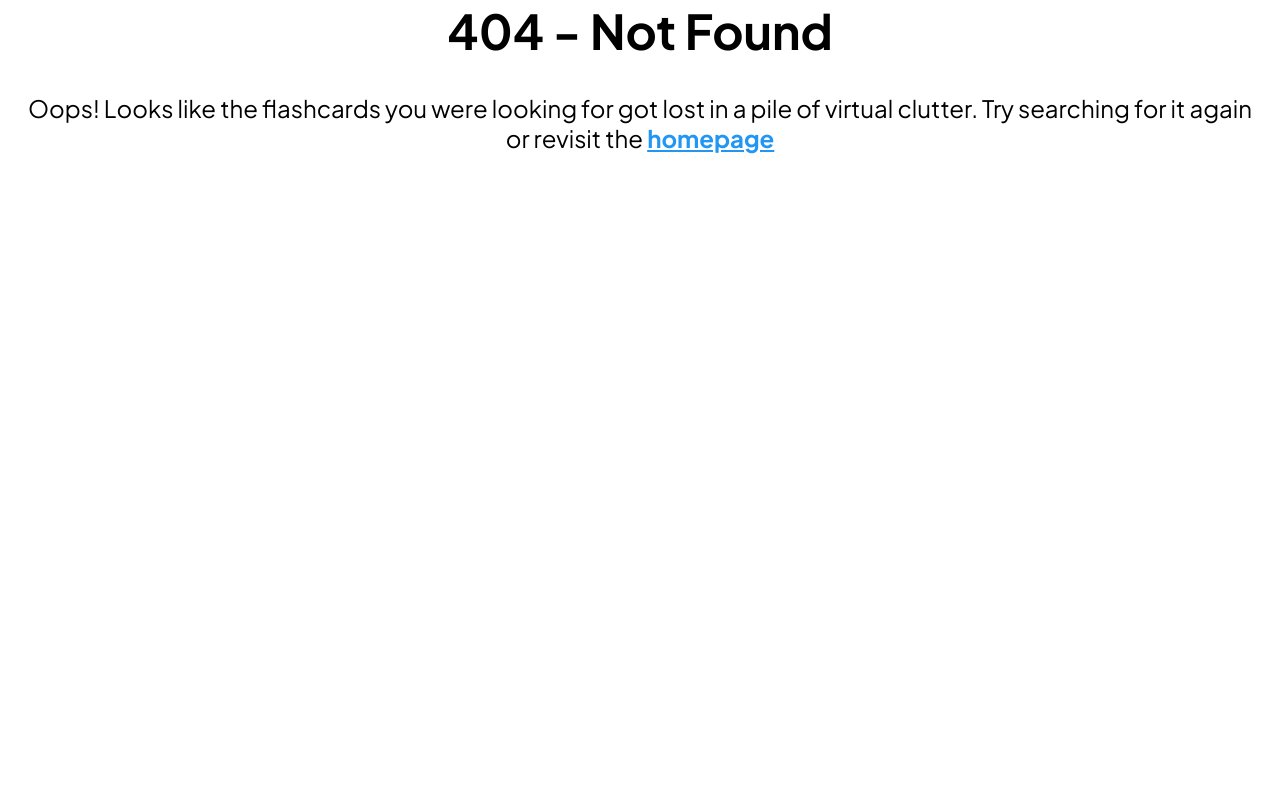
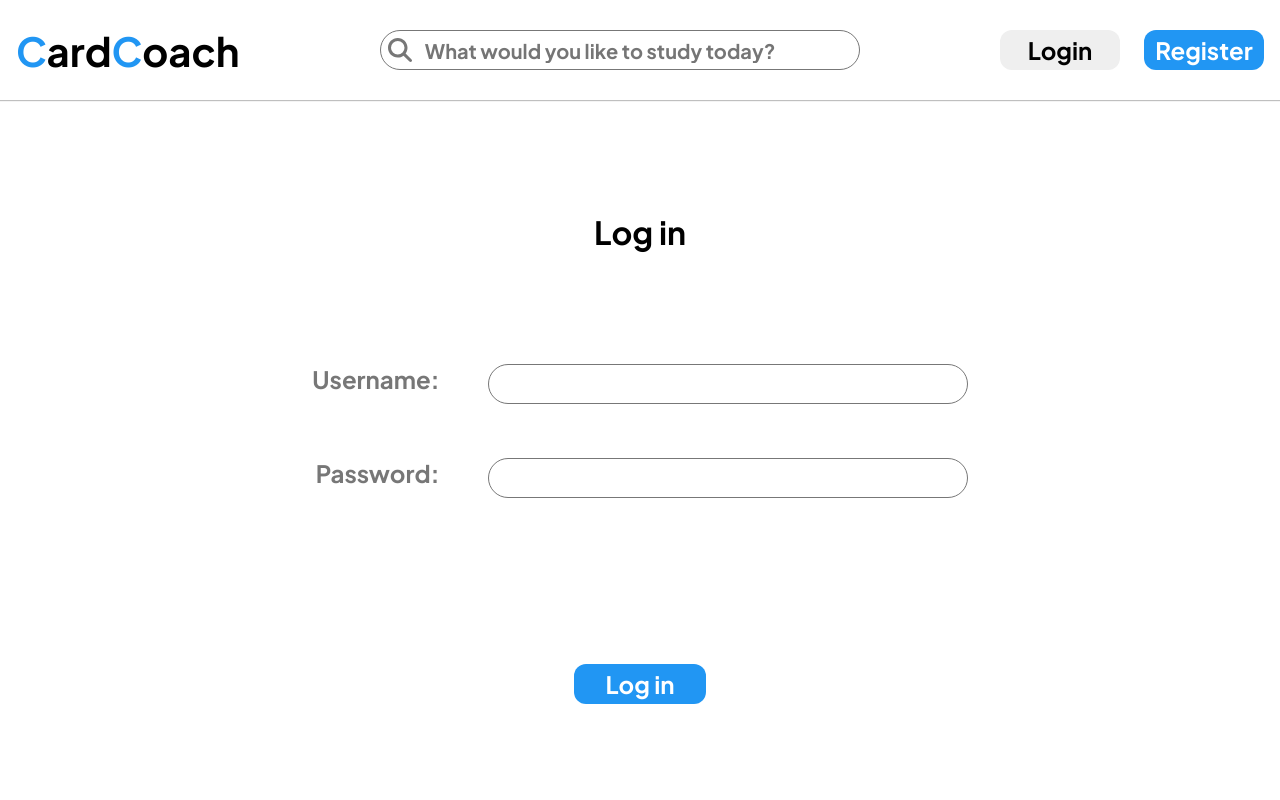
Before and after one commit to BBrownley/cardcoach-client, a React (Create React App) app: page /login in a window 1280 px wide. Before the commit this address had no page. Shown: the top 800 px of the page. Built offline with nearby package versions, Linux system fonts and the light colour scheme.

Commit message:
add login view

```diff
--- a/src/App.js
+++ b/src/App.js
@@ -9,6 +9,7 @@ import Dashboard from "./components/views/Dashboard/Dashboard";
 import CreateSet from "./components/views/CreateSet/CreateSet";
 
 import Register from "./components/views/Register/Register";
+import Login from "./components/views/Login/Login";
 
 import NotFound from "./components/views/NotFound/NotFound";
 
@@ -67,6 +68,15 @@ const router = createBrowserRouter([
     )
   },
   {
+    path: "/login",
+    element: (
+      <Container>
+        <Navigation />
+        <Login />
+      </Container>
+    )
+  },
+  {
     path: "/dashboard",
     element: (
       <Container>
--- a/src/components/reusable/Navigation/Navigation.jsx
+++ b/src/components/reusable/Navigation/Navigation.jsx
@@ -79,7 +79,9 @@ export default function Navigation() {
           </div>
         </div>
         <div className="login-register">
-          <button className="btn btn-secondary">Login</button>
+          <Link to="/login" className="link-btn">
+            <button className="btn btn-secondary">Login</button>
+          </Link>
           <Link to="/register" className="link-btn">
             <button className="btn btn-primary">Register</button>
           </Link>
--- /dev/null
+++ b/src/components/views/Login/Login.elements.js
@@ -0,0 +1,77 @@
+import styled from "styled-components";
+
+import { Wrapper } from "../../reusable/Wrapper.elements";
+
+export const Container = styled(Wrapper)`
+  font-size: 2.5rem;
+  text-align: center;
+  padding-top: 7rem;
+
+  > * {
+    margin-bottom: 7rem;
+  }
+  form {
+    font-size: 1.5rem;
+    font-weight: bold;
+
+    margin: 0 auto;
+    display: inline-block;
+
+    .form-field {
+      display: flex;
+      justify-content: right;
+      margin-bottom: 3rem;
+      position: relative;
+      text-align: right;
+
+      label {
+        margin-right: 3rem;
+      }
+
+      .field-error {
+        @keyframes field-error-anim {
+          from {
+            opacity: 0;
+            right: -2rem;
+          }
+
+          to {
+            opacity: 1;
+            right: 0;
+          }
+        }
+
+        animation: field-error-anim 0.5s;
+        position: absolute;
+        right: 0;
+        top: -2rem;
+        color: ${props => props.theme.colors.orange};
+      }
+    }
+  }
+
+  .create-acc {
+    margin: 7rem 0;
+    padding-left: 2rem;
+    padding-right: 2rem;
+  }
+
+  .need-acc {
+    font-weight: 400;
+  }
+  /* change flex direction of form fields to take up less width*/
+  @media (max-width: 820px) {
+    form {
+      .form-field {
+        flex-direction: column;
+        align-items: flex-start;
+        font-size: 1rem;
+
+        .field-error {
+          top: -0.25rem;
+          font-size: 1rem;
+        }
+      }
+    }
+  }
+`;
--- /dev/null
+++ b/src/components/views/Login/Login.jsx
@@ -0,0 +1,116 @@
+import React, { useState, useEffect } from "react";
+
+import StyledLink from "../../reusable/elements.elements";
+
+import { Container } from "./Login.elements";
+
+import { FontAwesomeIcon } from "@fortawesome/react-fontawesome";
+import { faCircleExclamation } from "@fortawesome/free-solid-svg-icons";
+
+import userService from "../../../services/users";
+
+import { useNavigate } from "react-router-dom";
+
+export default function Login() {
+  const [username, setUsername] = useState("");
+  const [password, setPassword] = useState("");
+  const [errors, setErrors] = useState({});
+
+  const navigate = useNavigate();
+
+  useEffect(() => {
+    window.scrollTo(0, 0);
+  });
+
+  const handleSubmit = async event => {
+    event.preventDefault();
+
+    const valid = validateForm();
+
+    if (valid) {
+      // pass user/pw to server
+      const newUser = { username, password };
+
+      const res = await userService.register(newUser);
+
+      if (res?.error) {
+        setErrors(res.error);
+      } else {
+        // login successful; re-direct to dashboard
+        navigate("/dashboard");
+      }
+    }
+  };
+
+  // Client-side validation ensures the username and password fields are filled in
+  const validateForm = () => {
+    let errors = {};
+    let isValid = true;
+
+    if (!username) {
+      errors.username = "Username is required";
+      isValid = false;
+    }
+
+    if (!password) {
+      errors.password = "Password is required";
+      isValid = false;
+    }
+
+    setErrors(errors);
+
+    return isValid;
+  };
+
+  return (
+    <Container>
+      <h3>Log in</h3>
+      <div className="form-wrapper">
+        <form onSubmit={handleSubmit}>
+          <div className="form-field">
+            <label htmlFor="username">Username:</label>
+            <input
+              type="text"
+              id="username"
+              value={username}
+              onChange={event => setUsername(event.target.value)}
+            />
+            {errors.username && (
+              <h5 className="field-error">
+                {errors.username}{" "}
+                <FontAwesomeIcon
+                  icon={faCircleExclamation}
+                  className="warning-icon"
+                />
+              </h5>
+            )}
+          </div>
+          <div className="form-field">
+            <label htmlFor="password">Password:</label>
+            <input
+              type="password"
+              id="password"
+              value={password}
+              onChange={event => setPassword(event.target.value)}
+            />
+            {errors.password && (
+              <h5 className="field-error">
+                {errors.password}{" "}
+                <FontAwesomeIcon
+                  icon={faCircleExclamation}
+                  className="warning-icon"
+                />
+              </h5>
+            )}
+          </div>
+          <button type="submit" className="btn btn-primary create-acc">
+            Log in
+          </button>
+        </form>
+      </div>
+      <h3 className="need-acc">
+        Need an account? <StyledLink to="/register">Register</StyledLink> here!
+      </h3>
+    </Container>
+  );
+}
```
